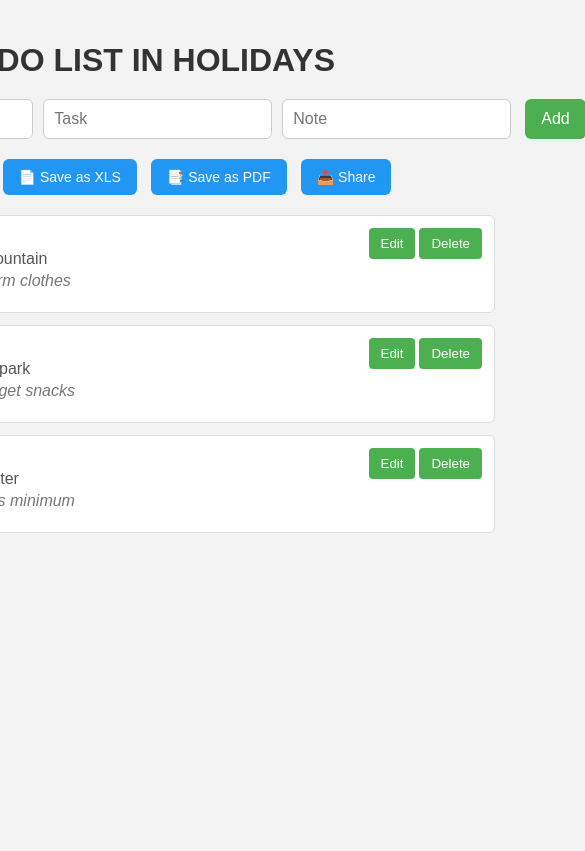
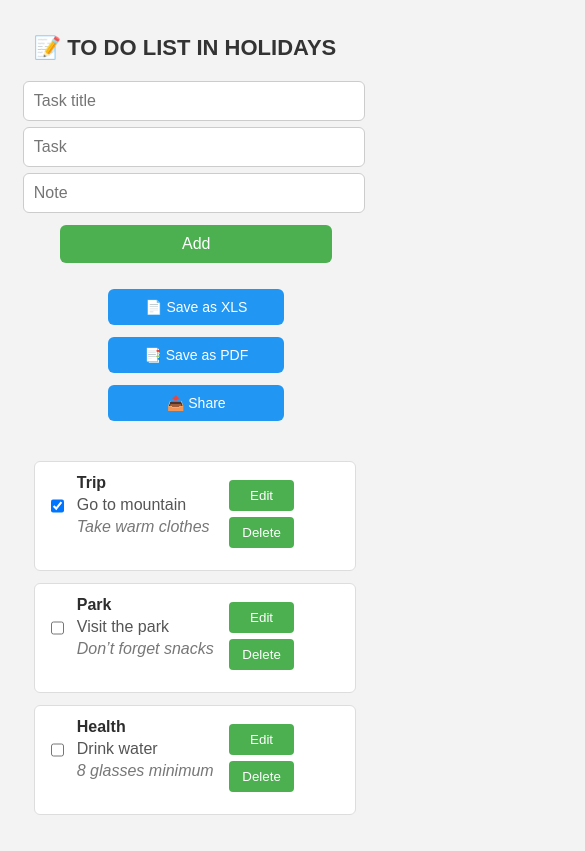
Before and after one commit to AQSA-ABDULLAH/to-do-list-in-react, a React (Create React App) app: page / in a window 390 px wide. Shown: the whole page, 585 px wide, since content can reach past the window. Built offline with nearby package versions, Linux system fonts and the light colour scheme.

Commit message:
to do list

```diff
--- a/src/App.css
+++ b/src/App.css
@@ -17,7 +17,7 @@ button {
   padding: 8px 12px;
   margin-left: 4px;
   border: none;
-  background-color: #4CAF50;
+  background-color: #4caf50;
   color: white;
   border-radius: 4px;
   cursor: pointer;
@@ -31,7 +31,7 @@ button:hover {
 ul {
   list-style-type: none;
   padding: 0;
-  max-width: 600px;
+  max-width: 700px;
   width: 100%;
 }
 
@@ -108,12 +108,12 @@ label input[type="text"] {
 }
 
 .task-input:focus {
-  border-color: #4CAF50;
+  border-color: #4caf50;
 }
 
 .add-button {
   padding: 10px 16px;
-  background-color: #4CAF50;
+  background-color: #4caf50;
   color: white;
   border: none;
   border-radius: 6px;
@@ -137,7 +137,7 @@ label input[type="text"] {
 }
 
 .export-buttons button {
-  background-color: #2196F3;
+  background-color: #2196f3;
   color: white;
   border-radius: 6px;
   font-size: 14px;
@@ -147,3 +147,37 @@ label input[type="text"] {
 .export-buttons button:hover {
   background-color: #1976d2;
 }
+
+/* Responsive Design */
+@media (max-width: 600px) {
+  h1 {
+    font-size: 22px;
+  }
+  .add-task-container,
+  .export-buttons {
+    flex-direction: column;
+    max-width: 320px;
+    row-gap: 6px;
+    align-items: center;
+  }
+
+  .task-input {
+    width: 100%;
+    margin-right: 0;
+  }
+
+  .add-button {
+    width: 85%;
+  }
+
+  button {
+    width: 55%;
+    margin-left: 5px;
+    margin-top: 6px;
+  }
+
+  ul {
+    max-width: 400px;
+    margin-top: 40px;
+  }
+}
```
